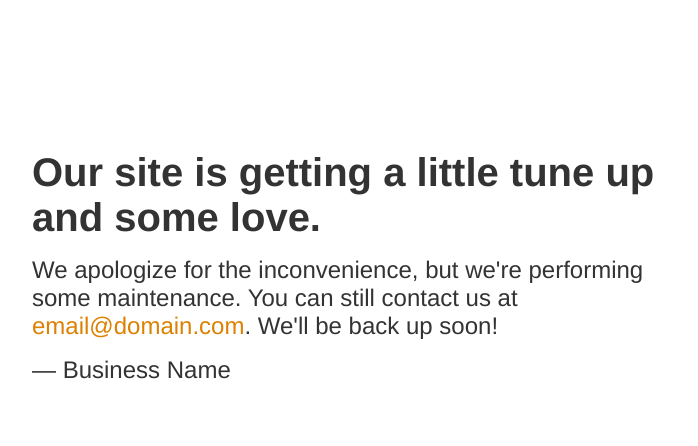
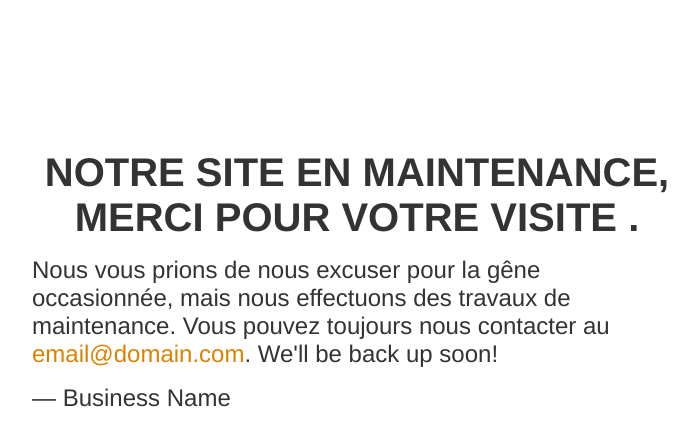
Before and after one commit to younesse2021/fibreoptiqueinfo.ma, a plain HTML site: page index.html in a window 1280 px wide. Shown: the whole page, without its empty margins (283-981 px from the left). Drawn offline with Linux system fonts and the light colour scheme.

Commit message:
Update index.html

```diff
--- a/index.html
+++ b/index.html
@@ -64,9 +64,9 @@
 </head>
 <body data-gr-c-s-loaded="true">
 <div id="article">
-<h1>Our site is getting a little tune up and some love.</h1>
+    <center><h1>NOTRE SITE EN MAINTENANCE, MERCI POUR VOTRE VISITE .</h1></center>
 <div>
-<p>We apologize for the inconvenience, but we're performing some maintenance. You can still contact us at <a href="mailto:">email@domain.com</a>. We'll be back up soon!</p>
+<p>Nous vous prions de nous excuser pour la gêne occasionnée, mais nous effectuons des travaux de maintenance. Vous pouvez toujours nous contacter au <a href="mailto:">email@domain.com</a>. We'll be back up soon!</p>
 <p>— Business Name</p>
 </div>
 </div>
```
